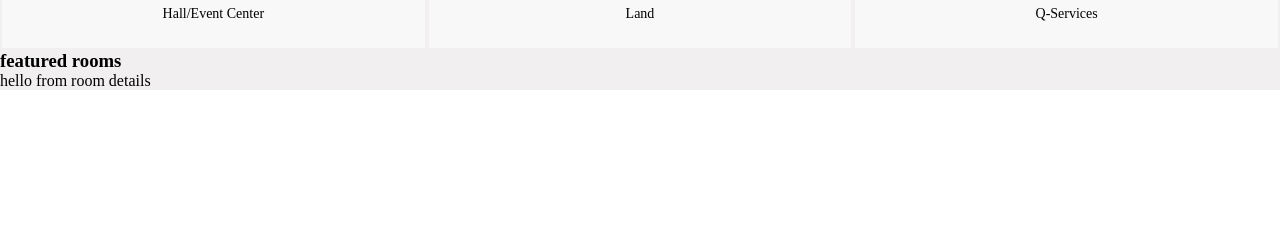
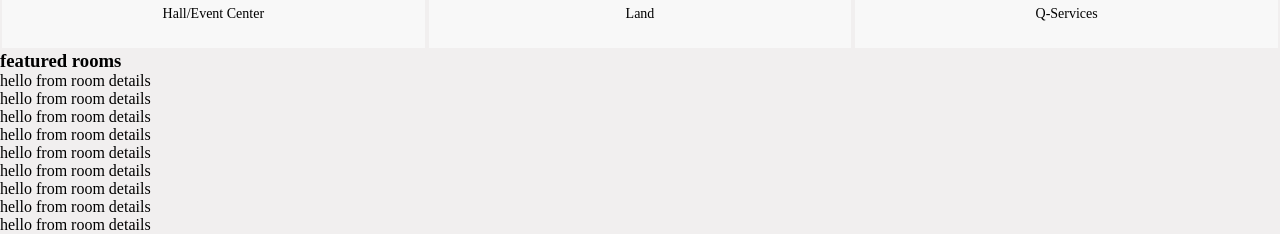
Before and after one commit to chukwudinweze/qurent, a React (Create React App) app: page / in a window 1280 px wide. Shown: the part 1499-1733 px from the top of the page. Before the commit the page ends 1589 px from the top, so only its background shows below. Built offline with nearby package versions, Linux system fonts and the light colour scheme; a web font is replaced by a local one.

Commit message:
modified featured rooms

```diff
--- a/src/components/Data.js
+++ b/src/components/Data.js
@@ -151,7 +151,7 @@ const Data = [
       " wardrope",
     ],
     price: 150000,
-    featured: true,
+    featured: false,
     condition: "newly built",
     ceiling: "POP",
     floor: "tiled",
@@ -208,7 +208,7 @@ const Data = [
       " wardrope",
     ],
     price: 50000,
-    featured: true,
+    featured: false,
     condition: "newly built",
     ceiling: "POP",
     floor: "tiled",
@@ -234,3 +234,5 @@ const Data = [
     pictures: [One, Two, Three, Four, Five, Six],
   },
 ];
+
+export default Data;
--- a/src/components/FeaturedRooms.js
+++ b/src/components/FeaturedRooms.js
@@ -1,16 +1,33 @@
 import React, { useState } from "react";
 import Loading from "./Loading";
 import Room from "./Room";
+import Data from "./Data";
+import { RoomServiceSharp } from "@material-ui/icons";
 
 const FeaturedRooms = () => {
   const [loading, setLoading] = useState(false);
+  const featuredRoom = Data.filter((room) => room.featured === true);
   if (loading) {
     return <Loading title="featured rooms" />;
   }
   return (
     <section className="featured__rooms">
       <h3>featured rooms</h3>
-      <Room />
+      {featuredRoom.map((room) => {
+        const {
+          id,
+          title,
+          details,
+          advantage,
+          price,
+          featured,
+          condition,
+          ceiling,
+          floor,
+          pictures,
+        } = room;
+        return <Room {...room} />;
+      })}
     </section>
   );
 };
```
